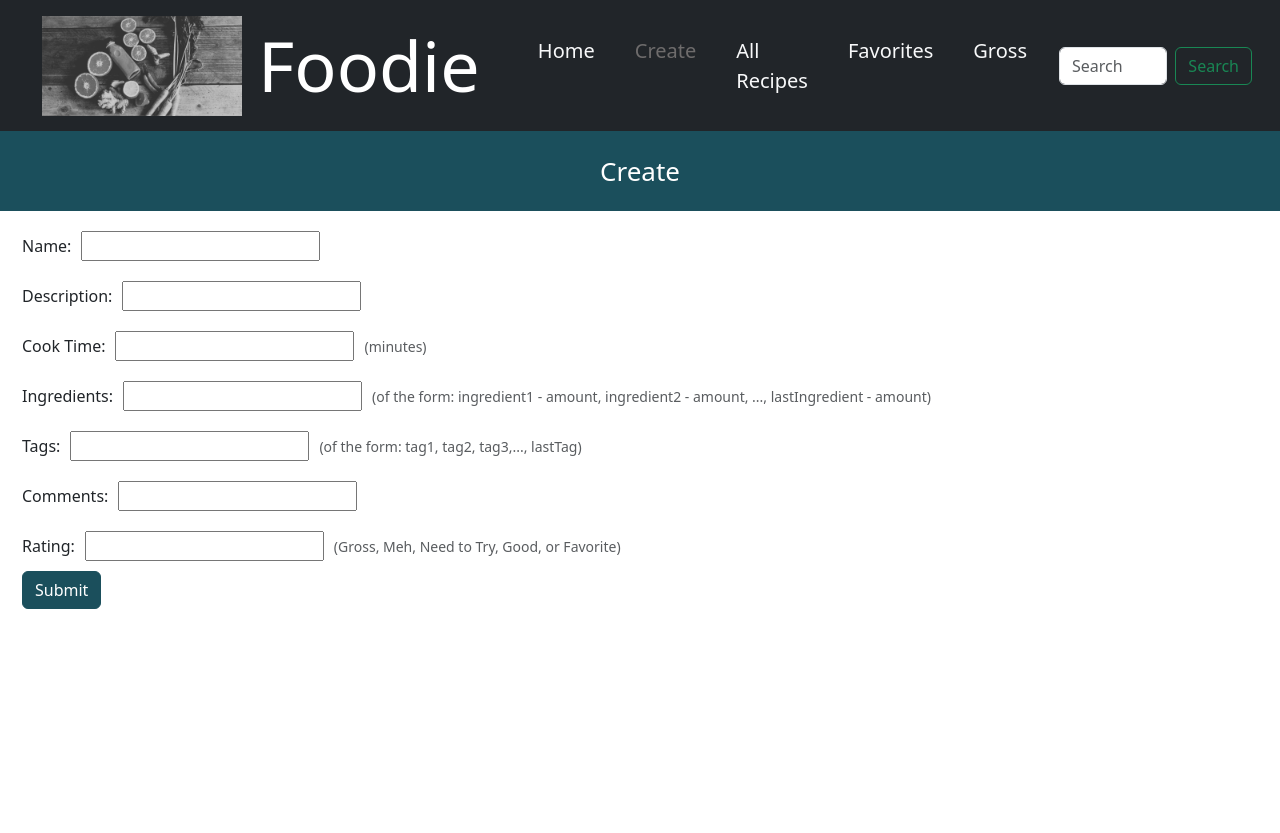
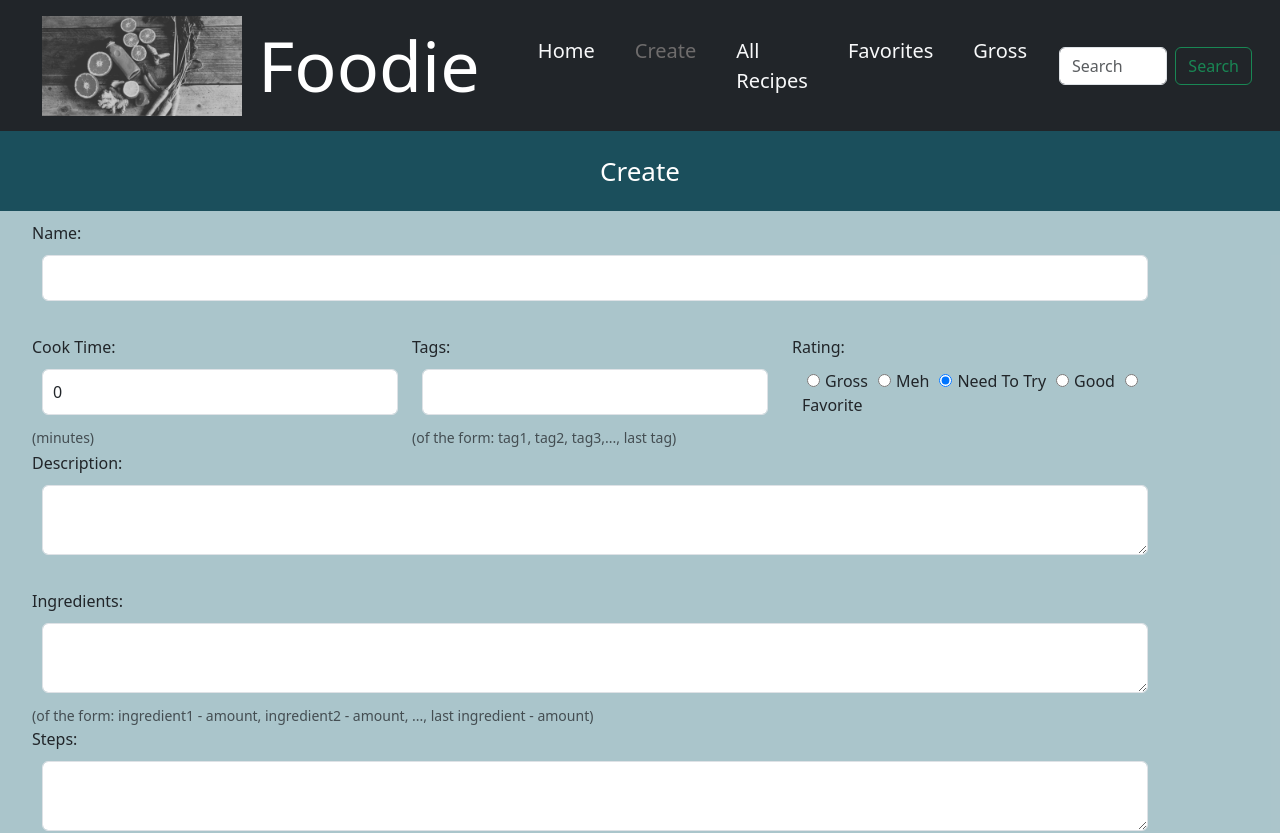
Before and after one commit to HarrisonWinslow/Foodie, a React (Create React App) app: page /Foodie/Create in a window 1280 px wide. Shown: the top 833 px of the page. Before the commit the page ends 800 px from the top, so only its background shows below. Built offline with nearby package versions, Linux system fonts and the light colour scheme.

Commit message:
Created all functionality of the Create

```diff
--- a/src/Pages/Create.js
+++ b/src/Pages/Create.js
@@ -1,23 +1,32 @@
 import axios from 'axios';
-import React, { useState, useEffect } from 'react';
+import React, { useState } from 'react';
 const stageURL = "https://95tydbpfth.execute-api.us-west-2.amazonaws.com/betaDeployment";
+const currentlyTesting = false; // change this when you want to deploy
 
 
 function Create() {
 
   const [recipeName, setRecipeName] = useState("");
   const [recipeDescription, setRecipeDescription] = useState("");
-  const [recipeCookTime, setRecipeCookTime] = useState("");
+  const [recipeCookTime, setRecipeCookTime] = useState(0);
+  // const [numParts, setNumParts] = useState(1);
   const [recipeIngredients, setRecipeIngredients] = useState("");
+  const [recipeSteps, setRecipeSteps] = useState("")
   const [recipeTags, setRecipeTags] = useState("");
   const [recipeComments, setRecipeComments] = useState("");
-  const [recipeRating, setRecipeRating] = useState("");
+  const [recipeRating, setRecipeRating] = useState("Need To Try");
 
   const handleSubmit = async (e) => {
     e.preventDefault();
 
-    const ingredients = recipeIngredients.split(", ");
-    const tags = recipeTags.split(", ");
+    const partialIngredientsList = recipeIngredients.split(", ");
+    const ingredientsList = [];
+    for(let i = 0; i < partialIngredientsList.length; i++)
+    {
+      ingredientsList.push(partialIngredientsList[i].split(" - "));
+    }
+    const stepsList = recipeSteps.split(" ||| ");
+    const tagsList = recipeTags.split(", ");
 
 
     try {
@@ -25,8 +34,9 @@ function Create() {
         name: recipeName,
         description: recipeDescription,
         cookTime: recipeCookTime,
-        ingredients: ingredients,
-        tags: tags,
+        ingredients: ingredientsList,
+        steps: stepsList,
+        tags: tagsList,
         comments: recipeComments,
         rating: recipeRating
       });
@@ -50,8 +60,16 @@ function Create() {
     setRecipeCookTime(e.target.value);
   }
 
+  // const handleNumPartsChange = async (e) => {
+  //   setNumParts(e.target.value);
+  // }
+
   const handleIngredientsChange = async (e) => {
     setRecipeIngredients(e.target.value);
+  }
+
+  const handleStepsChange = async (e) => {
+    setRecipeSteps(e.target.value);
   }
 
   const handleTagsChange = async (e) => {
@@ -66,62 +84,173 @@ function Create() {
     setRecipeRating(e.target.value);
   }
 
-  useEffect(() => {
-    console.log(recipeName);
-  }, [recipeName]);
+  const createDummyItems = async () => {
+    for(let i = 0; i < 100; i++)
+    {
+      const randomRatingNum = parseInt((Math.random()*5));
+      let randomRating = "Need To Try";
+      switch(randomRatingNum){
+        case 0:
+          randomRating = "Gross"; break;
+        case 1:
+          randomRating = "Meh"; break;
+        case 2:
+          randomRating = "Need To Try"; break;
+        case 3:
+          randomRating = "Good"; break;
+        case 4:
+          randomRating = "Favorite"; break;
+        default:
+          randomRating = "Random";
+      }
+      const rName = "dummy #" + i;
+      const rDescription = "description #" + i;
+      const rCookTime = parseInt((Math.random() * 100));
+      const rIngredients = "ingredient " + i + ".1 - 1 cup, ingredient " + i + ".2 - 2 tsps";
+      const rSteps = "step " + i + ".1 ||| step " + i + ".2 ||| step " + i + ".3";
+      const rTags = "tag " + i + ".1, tag " + i + ".2";
+      const rComments = "comments for recipe #" + i;
+      const rRating = randomRating;
+
+      const partialIngredientsList = rIngredients.split(", ");
+      const ingredientsList = [];
+      for(let i = 0; i < partialIngredientsList.length; i++)
+      {
+        ingredientsList.push(partialIngredientsList[i].split(" - "));
+      }
+      const stepsList = rSteps.split(" ||| ");
+      const tagsList = rTags.split(", ");
+
+      try {
+        const response = await axios.post(stageURL + "/insertRecipe", {
+          name: rName,
+          description: rDescription,
+          cookTime: rCookTime,
+          ingredients: ingredientsList,
+          steps: stepsList,
+          tags: tagsList,
+          comments: rComments,
+          rating: rRating
+        });
+        console.log(response.data); // Log response data
+        // Add logic to handle successful response (e.g., update UI)
+      } catch (error) {
+        console.error('There was a problem with your Axios request:', error);
+        // Add logic to handle errors (e.g., display error message)
+      }
+    }
+  }
+
+  const deleteDummyItems = async () => {
+    for(let i = 0; i < 100; i++)
+    {
+      const rName = "dummy #" + i;
+      try {
+        const response = await axios.delete(stageURL + "/deleteRecipe", {
+          data: { name: rName }
+        });
+        console.log(response.data); // Log response data
+        // Add logic to handle successful response (e.g., update UI)
+      } catch (error) {
+        console.error('There was a problem with your Axios request:', error);
+        // Add logic to handle errors (e.g., display error message)
+      }
+    }
+  }
 
   return (
-    <div>
+    <div style={{width:"100vw", backgroundColor: "#588c9981"}}>
       <header className="App-header">
         Create
         <br/>
       </header>
       <div className="container" style={{margin: "10px"}}>
-        <form onSubmit={handleSubmit}>
-          <div className="form-group">
-            <label>
-              Name:
-              <input type="text" name="name" style={{ margin: "10px" }} value={recipeName} onChange={handleNameChange} />
-            </label>
+        {currentlyTesting &&
+          <>
+            <div className="dev-button"><button type="submit" onClick={createDummyItems} >Create Dummy Items</button></div>
+            <div className="dev-button"><button type="submit" onClick={deleteDummyItems} >Delete Dummy Items</button></div>
+          </>
+        }
+        <form style={{ width: "calc(100%)", margin:"10px" }}>
+          <div className="row">
+            <div className="col">
+              <div className="form-group" style={{ width: "calc(100%)" }}>
+                <label> Name: </label>
+                <input type="text" name="name" className="form-control" style={{ width: "calc(100% - 10px)", height: "auto", padding: "10px", margin: "10px", resize: "vertical" }}  value={recipeName} onChange={handleNameChange} />
                 <br />
               </div>
-          <div className="form-group">
-            <label>
-              Description:
-              <input type="text" name="description" style={{ margin: "10px" }} value={recipeDescription} onChange={handleDescriptionChange} />
-            </label>
-            <br />
             </div>
-          <div className="form-group">
+          </div>
+          <div className="row">
+            <div className="col">
+              <div className="form-group" style={{ width: "calc(100%)" }}>
                 <label>Cook Time:</label>
-            <input type="number" name="cookTime" style={{ margin: "10px" }} value={recipeCookTime} onChange={handleCookTimeChange} />
+                <input type="number" name="cookTime" className="form-control" style={{ width: "calc(100%-10px)", height: "auto", padding: "10px", margin: "10px", resize: "vertical" }} value={recipeCookTime} onChange={handleCookTimeChange} />
                 <small className="form-text text-muted">(minutes)</small>
                 <br />
               </div>
-          <div className="form-group">
-            <label> Ingredients:</label>
-            <input type="text" name="ingredients" style={{ margin: "10px" }} value={recipeIngredients} onChange={handleIngredientsChange} />
-            <small className="form-text text-muted">(of the form: ingredient1 - amount, ingredient2 - amount, ..., lastIngredient - amount)</small>
+            </div>
+            <div className="col">
+              <div className="form-group"  style={{ width: "calc(100%)" }}>
+                <label>Tags:</label>
+                <input type="text" name="tags" className="form-control" style={{ width: "calc(100% - 10px)", height: "auto", padding: "10px", margin: "10px", resize: "vertical" }} value={recipeTags} onChange={handleTagsChange} />
+                <small className="form-text text-muted">(of the form: tag1, tag2, tag3,..., last tag)</small>
                 <br />
               </div>
-          <div className="form-group">
-            <label>Tags:</label>
-            <input type="text" name="tags" style={{ margin: "10px" }} value={recipeTags} onChange={handleTagsChange} />
-            <small className="form-text text-muted">(of the form: tag1, tag2, tag3,..., lastTag)</small>
+            </div>
+            <div className="col">
+              <div className="form-group"  style={{ width: "calc(100%)" }}>
+                <label> Rating: </label>
+                <div  style={{ width: "calc(100%)", margin: '10px' }}>
+                  <input type="radio" id="rating1" name="rating" style={{margin:"5px"}} value="Gross" checked={recipeRating === 'Gross'} onChange={handleRatingChange} />
+                  <label htmlFor="rating1" style={{marginRight:"5px"}}>Gross</label>
+                  <input type="radio" id="rating2" name="rating" style={{margin:"5px"}} value="Meh" checked={recipeRating === 'Meh'} onChange={handleRatingChange} />
+                  <label htmlFor="rating2" style={{marginRight:"5px"}}>Meh</label>
+                  <input type="radio" id="rating3" name="rating" style={{margin:"5px"}} value="Need To Try" checked={recipeRating === 'Need To Try'} onChange={handleRatingChange} />
+                  <label htmlFor="rating3" style={{marginRight:"5px"}}>Need To Try</label>
+                  <input type="radio" id="rating4" name="rating" style={{margin:"5px"}} value="Good" checked={recipeRating === 'Good'} onChange={handleRatingChange} />
+                  <label htmlFor="rating4" style={{marginRight:"5px"}}>Good</label>
+                  <input type="radio" id="rating5" name="rating" style={{margin:"5px"}} value="Favorite" checked={recipeRating === 'Favorite'} onChange={handleRatingChange} />
+                  <label htmlFor="rating5" style={{marginRight:"5px"}}>Favorite</label>
+                </div>
                 <br />
               </div>
-          <div className="form-group">
-            <label>Comments:</label>
-            <input type="text" name="comments" style={{ margin: "10px" }} value={recipeComments} onChange={handleCommentsChange} />
+            </div>
+          </div>
+          <div className="row">
+            <div className="col">
+              <div className="form-group" style={{ width: "calc(100%)" }}>
+                <label> Description: </label>
+                <textarea type="text" name="description" className="form-control" style={{ width: "calc(100% - 10px)", height: "auto", padding: "10px", margin: "10px", resize: "vertical" }} value={recipeDescription} onChange={handleDescriptionChange} />
                 <br />
               </div>
-          <div className="form-group">
-            <label> Rating: </label>
-            <input type="text" name="rating" style={{ margin: "10px" }} value={recipeRating} onChange={handleRatingChange} />
-            <small className="form-text text-muted">(Gross, Meh, Need to Try, Good, or Favorite)</small>
+            </div>
+          </div>
+          {/* <div className="form-group">
+            <label>
+              How many parts does this recipe have?
+              <input type="number" name="numParts" style={{ margin: "10px" }} value={numParts} onChange={handleNumPartsChange} />
+            </label>
+            <br />
+          </div> */}
+          <div className="form-group"  style={{ width: "calc(100%)" }}>
+            <label> Ingredients:</label>
+            <textarea type="text" name="ingredients" className="form-control" style={{ width: "calc(100% - 10px)", height: "auto", padding: "10px", margin: "10px", resize: "vertical" }} value={recipeIngredients} onChange={handleIngredientsChange} />
+            <small className="form-text text-muted">(of the form: ingredient1 - amount, ingredient2 - amount, ..., last ingredient - amount)</small>
             <br />
           </div>
-          <button type="submit" className="btn btn-custom">Submit</button>
+          <div className="form-group"  style={{ width: "calc(100%)" }}>
+            <label> Steps:</label>
+            <textarea type="text" name="steps" className="form-control" style={{ width: "calc(100% - 10px)", height: "auto", padding: "10px", margin: "10px", resize: "vertical" }} value={recipeSteps} onChange={handleStepsChange} />
+            <small className="form-text text-muted">(of the form: step1 ||| step2 ||| ... ||| last step)</small>
+            <br />
+          </div>
+          <div className="form-group"  style={{ width: "calc(100%)" }}>
+            <label>Comments:</label>
+            <textarea type="text" name="comments" className="form-control" style={{ width: "calc(100% - 10px)", height: "auto", padding: "10px", margin: "10px", resize: "vertical" }} value={recipeComments} onChange={handleCommentsChange} />
+            <br />
+          </div>
+          <button type="submit" className="btn btn-custom" style={{ marginBottom: "100px" }} onClick={handleSubmit} >Submit</button>
         </form>
       </div>
     </div>
--- a/src/Styles/Pages.css
+++ b/src/Styles/Pages.css
@@ -1,3 +1,4 @@
+
 .App {
   text-align: center;
 }
```
Lines whose indentation alone changed are shown as unchanged.
